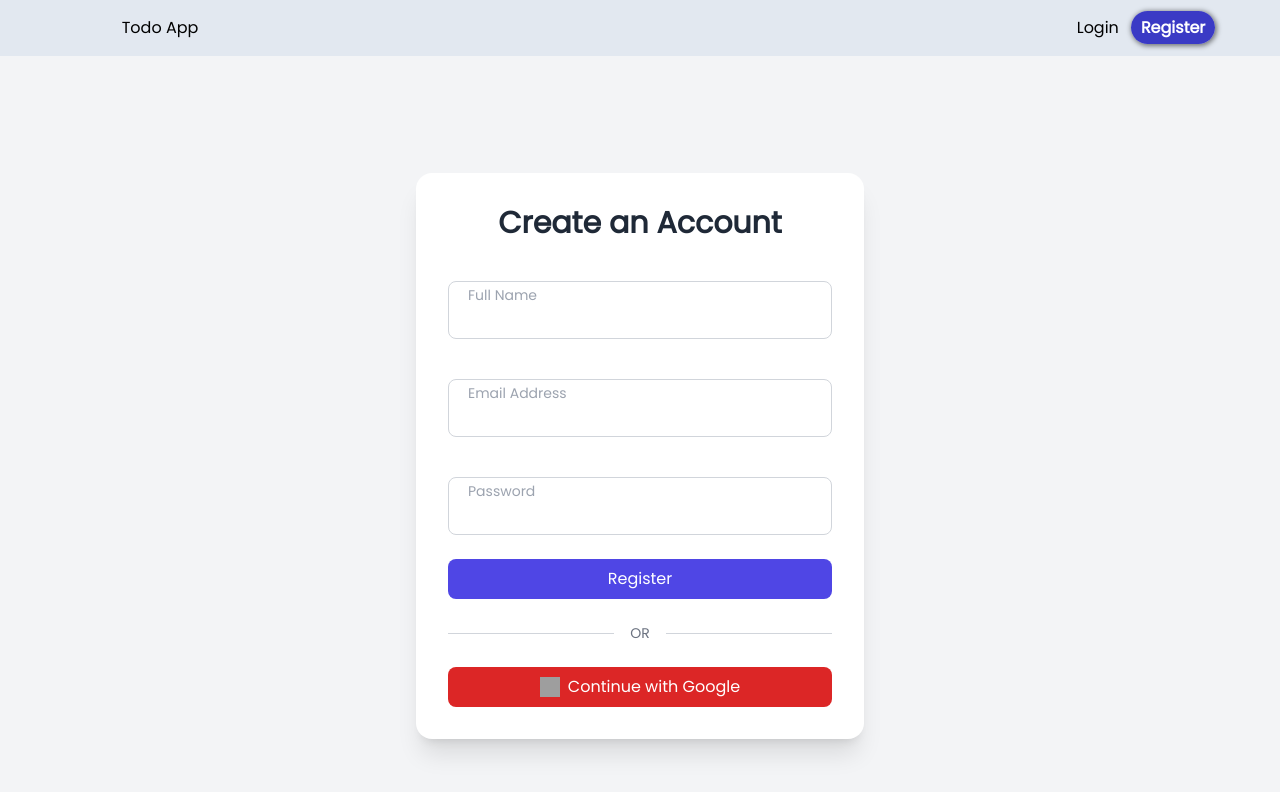
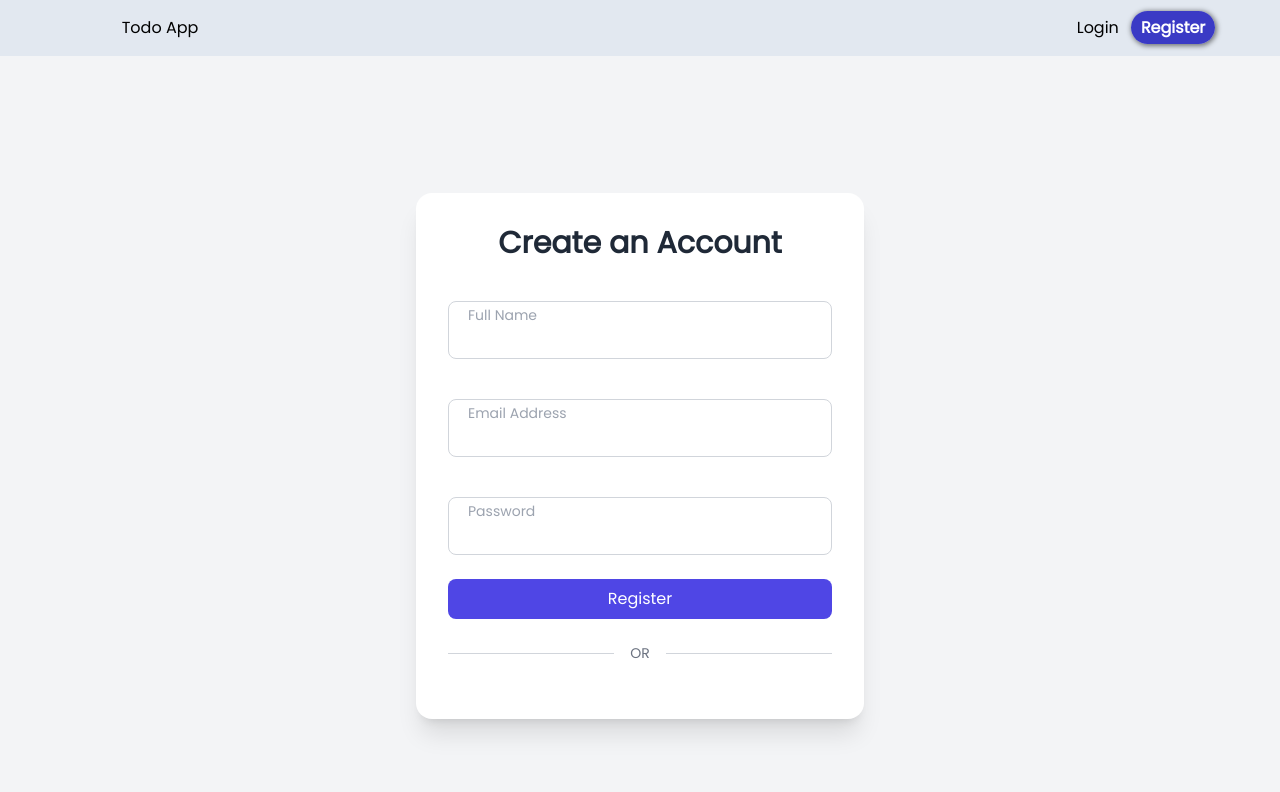
Before and after one commit to Anbu-2005/Todo_List_Website, a React (Create React App) app in the folder frontend/: page /register in a window 1280 px wide. Shown: the top 792 px of the page. Built offline with nearby package versions, Linux system fonts and the light colour scheme; grey boxes are pictures that could not be loaded.

Commit message:
Update Register.jsx

```diff
--- a/frontend/src/components/Register.jsx
+++ b/frontend/src/components/Register.jsx
@@ -82,16 +82,7 @@ function Register() {
           <div className="flex-grow h-px bg-gray-300"></div>
         </div>
 
-        <button
-          className="w-full bg-red-600 text-white py-2 rounded-lg hover:bg-red-700 transition duration-300 flex items-center justify-center gap-2"
-        >
-          <img
-            src="https://t4.ftcdn.net/jpg/03/91/79/25/360_F_391792593_BYfEk8FhvfNvXC5ERCw166qRFb8mYWya.jpg"
-            alt="Google Icon"
-            className="w-5 h-5"
-          />
-          Continue with Google
-        </button>
+
       </div>
     </div>
   );
```
